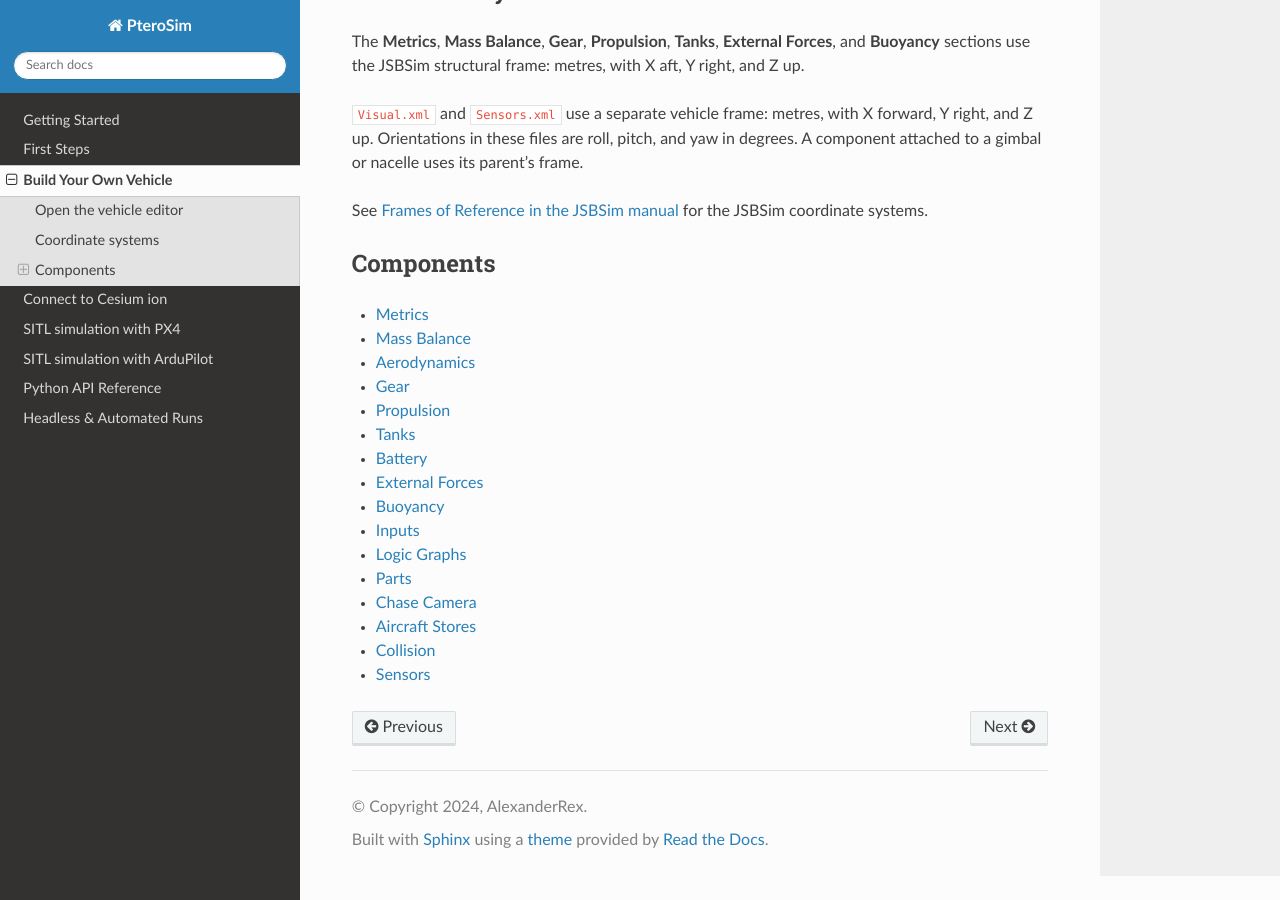
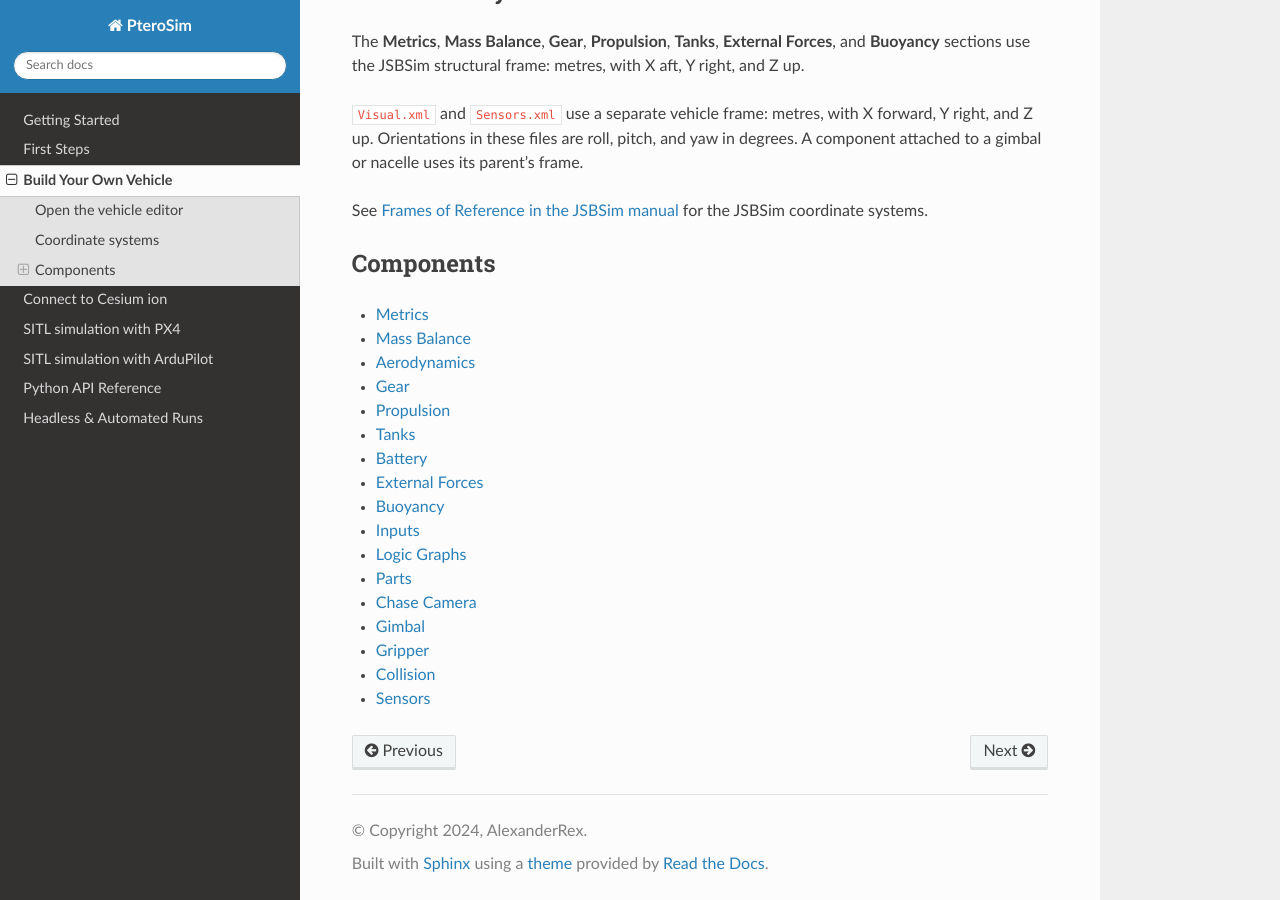
Before and after one commit to AlexanderRex/PteroSimDocs, a Sphinx documentation site: the page built from docs/source/editor/index.rst, in a window 1280 px wide and 900 px high, scrolled down 1030 px. Built offline with Sphinx 7.4.7 and the Read the Docs theme 3.1.0, drawn with Linux system fonts in a browser that asks for light colours.

Commit message:
Restore separate Gimbal and Gripper pages

```diff
--- a/docs/source/editor/aircraft_stores.rst
+++ /dev/null
@@ -1,4 +0,0 @@
-Aircraft Stores
-===============
-
-Work in progress.
--- /dev/null
+++ b/docs/source/editor/gimbal.rst
@@ -0,0 +1,4 @@
+Gimbal
+======
+
+Work in progress.
--- /dev/null
+++ b/docs/source/editor/gripper.rst
@@ -0,0 +1,4 @@
+Gripper
+========
+
+Work in progress.
--- a/docs/source/editor/index.rst
+++ b/docs/source/editor/index.rst
@@ -54,6 +54,7 @@ Components
    logic_graphs
    parts
    chase_camera
-   aircraft_stores
+   gimbal
+   gripper
    collision
    sensors
```
